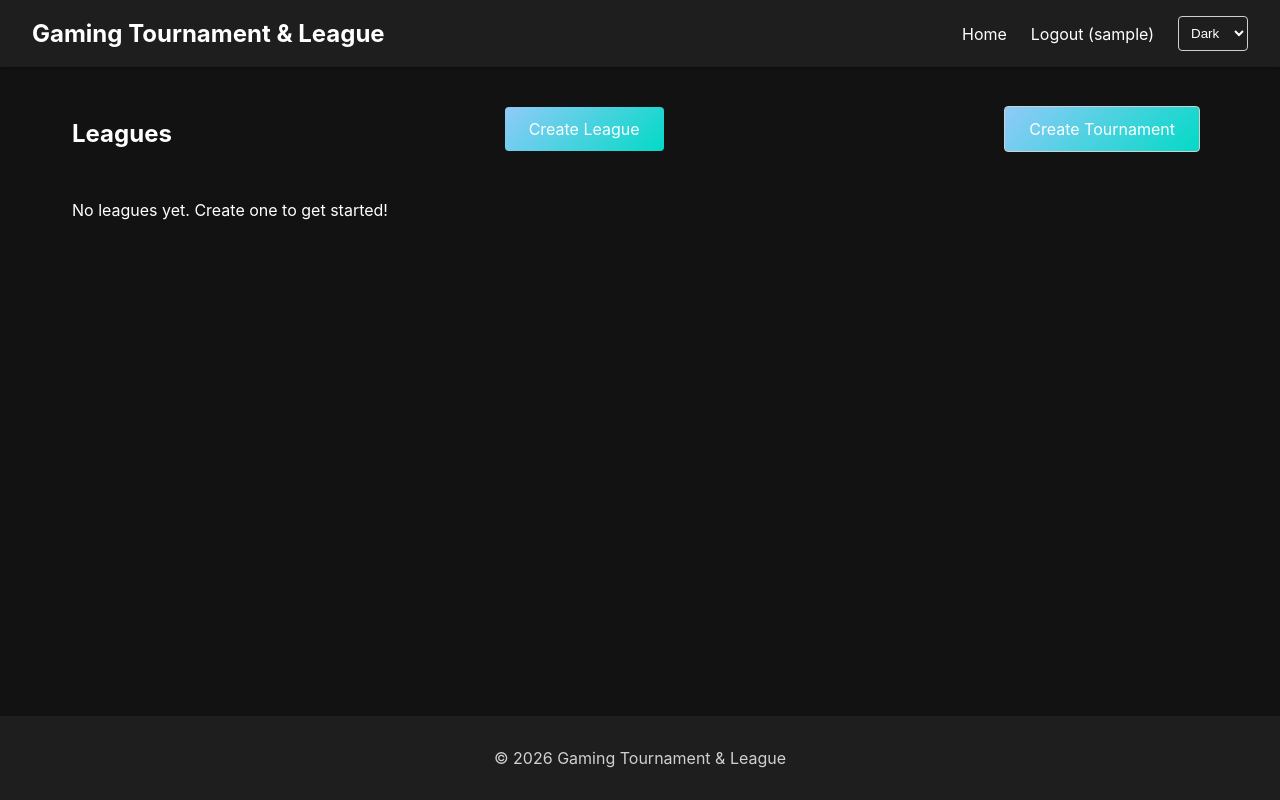
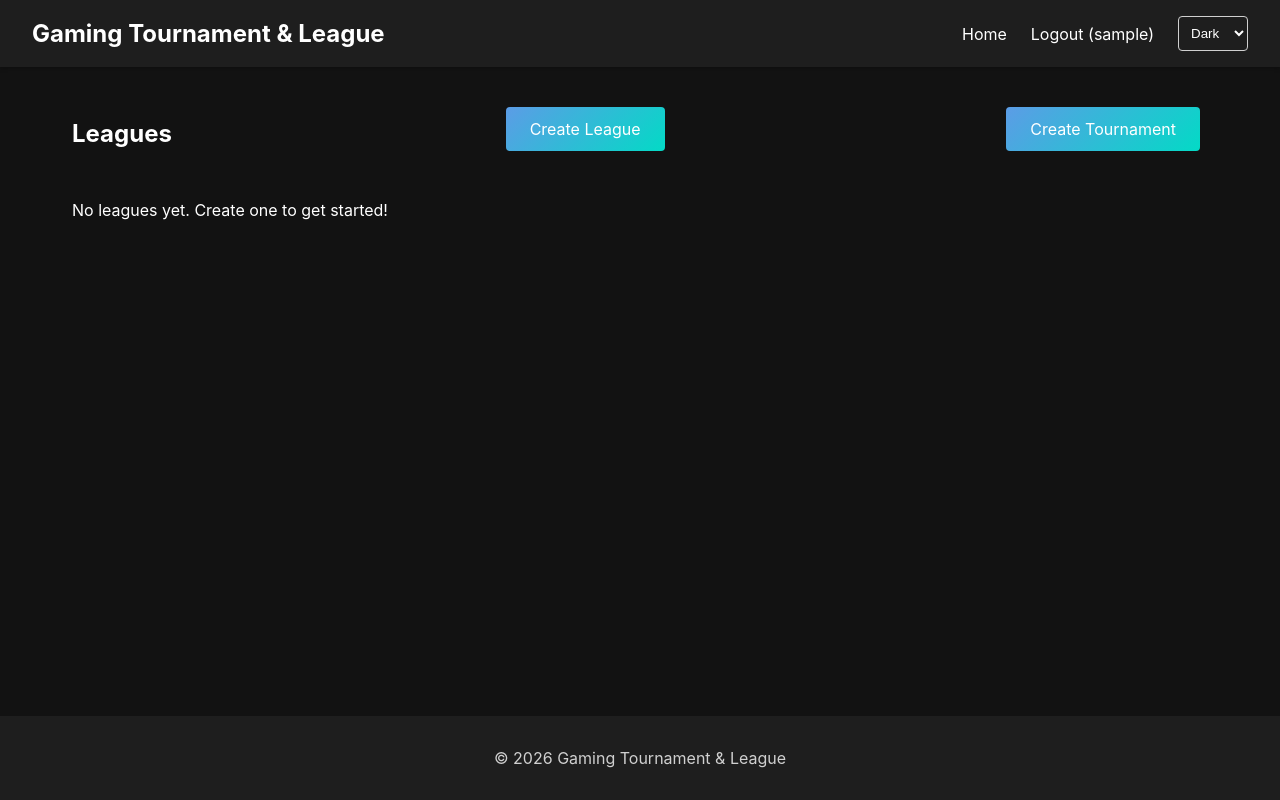
Before and after one commit to Teiteland/tourneyandleaguesforfriends, a Flask app: page /leagues in a window 1280 px wide. Run offline with Flask 3, Linux system fonts and the light colour scheme; the visitor is signed in with stand-in values (Sample User, id 1); data that the repository does not hold is empty.

Commit message:
Fix button colors to calm blue, remove hover shrink effect

```diff
--- a/app/static/css/style.css
+++ b/app/static/css/style.css
@@ -1,7 +1,7 @@
 :root {
     --bg-color: #121212;
     --surface-color: #1e1e1e;
-    --primary-color: #90caf9;
+    --primary-color: #5c9ce6;
     --secondary-color: #03dac6;
     --text-color: #ffffff;
     --text-secondary: #d0d0d0;
@@ -210,7 +210,7 @@
 }
 
 .btn-primary {
-    background-color: var(--primary-color);
+    background: linear-gradient(135deg, var(--primary-color), var(--secondary-color));
     color: var(--text-color);
     padding: 0.75rem 1.5rem;
     border: none;
@@ -224,10 +224,10 @@
 }
 
 .btn-secondary {
-    background-color: var(--surface-color);
+    background: linear-gradient(135deg, var(--primary-color), var(--secondary-color));
     color: var(--text-color);
     padding: 0.75rem 1.5rem;
-    border: 1px solid var(--text-secondary);
+    border: none;
     border-radius: 4px;
     cursor: pointer;
     text-decoration: none;
@@ -237,9 +237,11 @@
 }
 
 .btn-primary:hover {
+    opacity: 0.9;
+}
 
 .btn-small {
-    background-color: var(--primary-color);
+    background: linear-gradient(135deg, var(--primary-color), var(--secondary-color));
     color: var(--text-color);
     padding: 0.4rem 0.8rem;
     border: none;
@@ -247,6 +249,11 @@
     cursor: pointer;
     text-decoration: none;
     font-size: 0.875rem;
+    display: inline-block;
+}
+
+.btn-small:hover {
+    opacity: 0.9;
 }
 
 .btn-danger {
```
